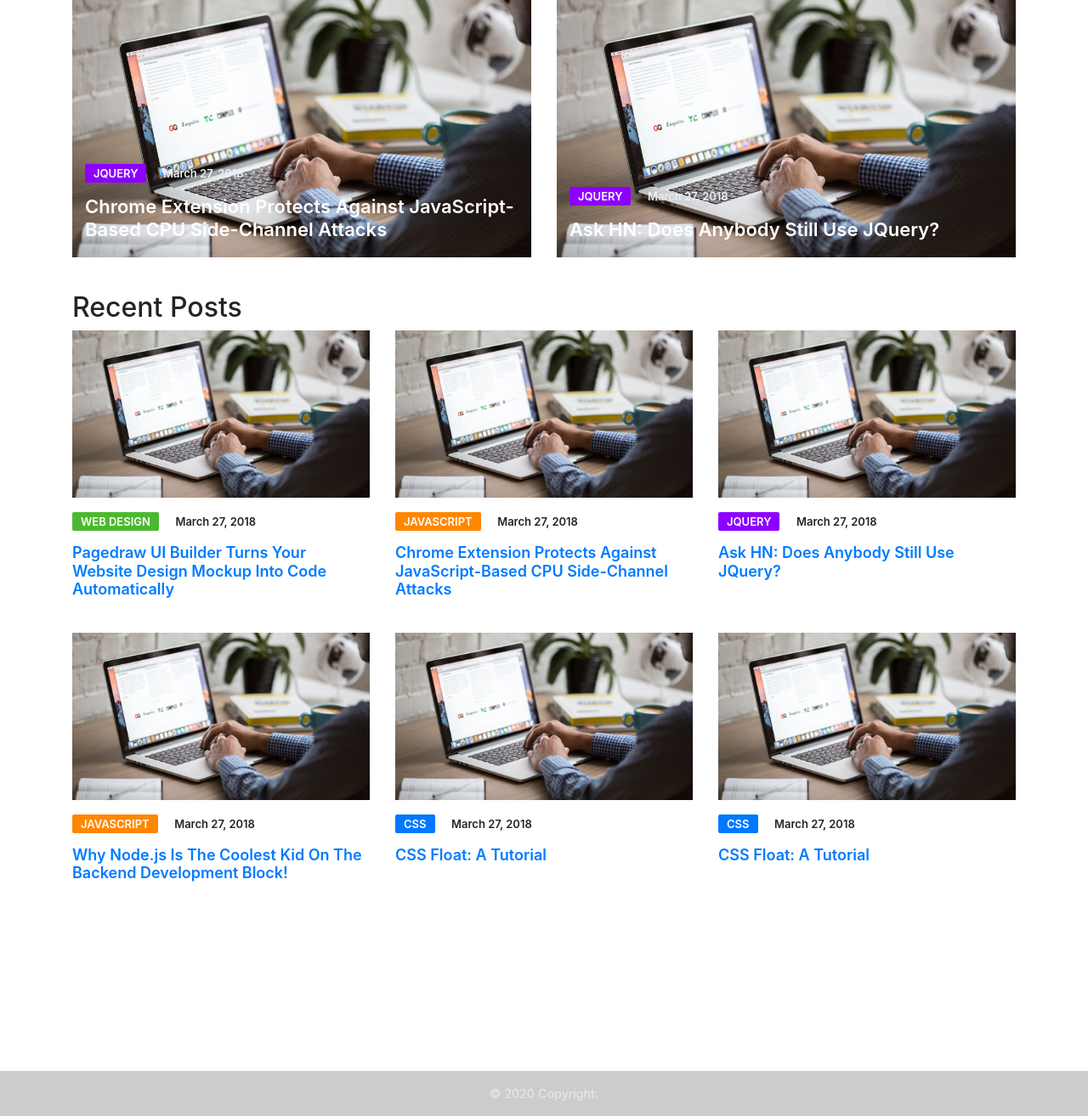
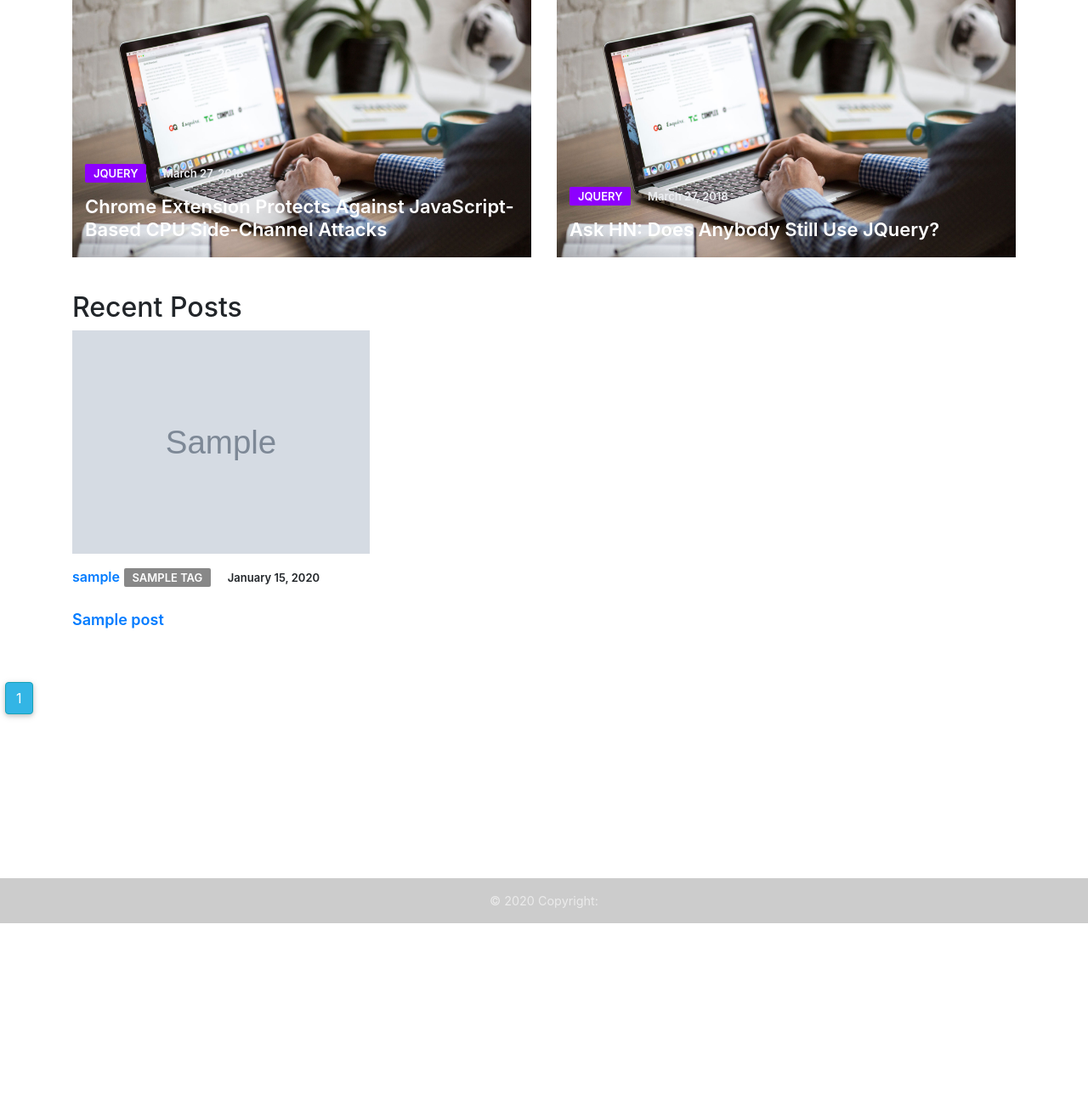
Before and after one commit to 404-Undefined/Blog, a Flask app: page / in a window 1280 px wide. Shown: the part 327-1641 px from the top of the page at 85% size. After the commit the page ends 1414 px from the top, so only its background shows below. Run offline with Flask 2, Linux system fonts and the light colour scheme; tables that the repository leaves empty hold one stand-in row (values such as "Sample post"); grey boxes marked "Sample" are stand-in pictures; some libraries are stand-ins or nearby versions.

Commit message:
Added Jinja2

```diff
--- a/application/templates/home.html
+++ b/application/templates/home.html
@@ -1,12 +1,10 @@
 {% extends "base.html" %}
+
 {% block content %}
     <!-- container -->
     <div class="container home-m">
         <!-- row -->
         <div class="row">
-
-
-
             <!-- post -->
             <div class="col-md-6">
                 <div class="post post-thumb">
@@ -36,9 +34,6 @@
                 </div>
             </div>
             <!-- /post -->
-
-
-
         </div>
         <!-- /row -->
 
@@ -50,104 +45,53 @@
                 </div>
             </div>
 
-        <!-- post -->
+            {% for post in posts.items %}
                 <div class="col-md-4">
                     <div class="post">
-                <a class="post-img" href="blog-post.html"><img src="../static/resources/post-page.jpg" alt=""></a>
+                        <a class="post-img" href="blog-post.html"><img src="{{url_for('static', filename='thumbnails/' + post.thumbnail)}}" alt="post thumbnail"></a>
+
                         <div class="post-body">
                             <div class="post-meta">
-                        <a class="post-category cat-1" href="category.html">Web Design</a>
-                        <span class="post-date">March 27, 2018</span>
-                    </div>
-                    <h3 class="post-title"><a href="blog-post.html">Pagedraw UI Builder Turns Your Website Design Mockup
-                            Into Code Automatically</a></h3>
+                                <!-- <img class="rounded-circle article-img" src="{{url_for('static', filename='profile_pics/' + post.author.image_file)}}"> -->
+                                <a href="{{url_for('users.user_posts', username=post.author.username)}}">{{ post.author.username }}</a>
+                                {% for tag in post.tags %}
+                                    <a class="post-category" style = "background-color: {{tag.colour}};" href="{{url_for('posts.tag_posts', tag_name=tag.name, page=1)}}"> {{tag.name}}</a>
+                                {% endfor %}
+                                <span class="post-date"> {{ post.date_posted.strftime("%B %d, %Y") }} </span>
                             </div>
                         </div>
-        </div>
-        <!-- /post -->
-
-        <!-- post -->
-        <div class="col-md-4">
-            <div class="post">
-                <a class="post-img" href="blog-post.html"><img src="../static/resources/post-page.jpg" alt=""></a>
-                <div class="post-body">
-                    <div class="post-meta">
-                        <a class="post-category cat-2" href="category.html">JavaScript</a>
-                        <span class="post-date">March 27, 2018</span>
-                    </div>
-                    <h3 class="post-title"><a href="blog-post.html">Chrome Extension Protects Against JavaScript-Based
-                            CPU Side-Channel Attacks</a></h3>
+                        <h2><a class="post-title" href="{{url_for('posts.post', post_id=post.id)}}">{{ post.title }}</a></h2>
                     </div>
                 </div>
-        </div>
-        <!-- /post -->
-
-        <!-- post -->
-        <div class="col-md-4">
-            <div class="post">
-                <a class="post-img" href="blog-post.html"><img src="../static/resources/post-page.jpg" alt=""></a>
-                <div class="post-body">
-                    <div class="post-meta">
-                        <a class="post-category cat-3" href="category.html">Jquery</a>
-                        <span class="post-date">March 27, 2018</span>
-                    </div>
-                    <h3 class="post-title"><a href="blog-post.html">Ask HN: Does Anybody Still Use JQuery?</a></h3>
-                </div>
-            </div>
-        </div>
-        <!-- /post -->
-
-        <div class="clearfix visible-md visible-lg"></div>
-
-        <!-- post -->
-        <div class="col-md-4">
-            <div class="post">
-                <a class="post-img" href="blog-post.html"><img src="../static/resources/post-page.jpg" alt=""></a>
-                <div class="post-body">
-                    <div class="post-meta">
-                        <a class="post-category cat-2" href="category.html">JavaScript</a>
-                        <span class="post-date">March 27, 2018</span>
-                    </div>
-                    <h3 class="post-title"><a href="blog-post.html">Why Node.js Is The Coolest Kid On The Backend
-                            Development Block!</a></h3>
-                </div>
-            </div>
-        </div>
-        <!-- /post -->
-
-        <!-- post -->
-        <div class="col-md-4">
-            <div class="post">
-                <a class="post-img" href="blog-post.html"><img src="../static/resources/post-page.jpg" alt=""></a>
-                <div class="post-body">
-                    <div class="post-meta">
-                        <a class="post-category cat-4" href="category.html">Css</a>
-                        <span class="post-date">March 27, 2018</span>
-                    </div>
-                    <h3 class="post-title"><a href="blog-post.html">CSS Float: A Tutorial</a></h3>
-                </div>
-            </div>
-        </div>
-        <!-- /post -->
-
-        <!-- post -->
-        <div class="col-md-4">
-            <div class="post">
-                <a class="post-img" href="blog-post.html"><img src="../static/resources/post-page.jpg" alt=""></a>
-                <div class="post-body">
-                    <div class="post-meta">
-                        <a class="post-category cat-4" href="category.html">Css</a>
-                        <span class="post-date">March 27, 2018</span>
-                    </div>
-                    <h3 class="post-title"><a href="blog-post.html">CSS Float: A Tutorial</a></h3>
-                </div>
+            {% endfor %}
         </div>
     </div>
 
-    </div>
-</div>
+    <!-- Pagination
+        left_edge = 1: show one leftmost page,
+        left_current = 1: show one page behind current page,
+        right_current = 2: show the current page and the next page
+        right_edge = 1: show one rightmost page.
+
+        Three styling options:
+        For current page, fill in the button
+        For other pages which are shown, outline button
+        For redacted pages, ...
+    -->
+    {% for page_num in posts.iter_pages(left_edge=1, right_edge=1, left_current=1, right_current=2) %}
+        {% if page_num %}
+            {% if posts.page == page_num %}
+                <a class="btn btn-info mb-4" href="{{url_for('main.home', page=page_num)}}">{{page_num}}</a>
+            {% else %}
+                <a class="btn btn-outline-info mb-4" href="{{url_for('main.home', page=page_num)}}">{{page_num}}</a>
+            {% endif %}
+        {% else %}
+            ...
+        {% endif %}
+    {% endfor %}
 
 {% endblock content %}
+
 {% block javascript %}
     <script>
         AOS.init();
```
Lines whose indentation alone changed are shown as unchanged.
